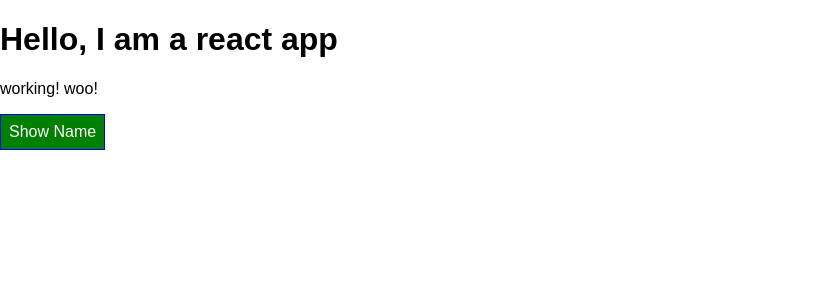
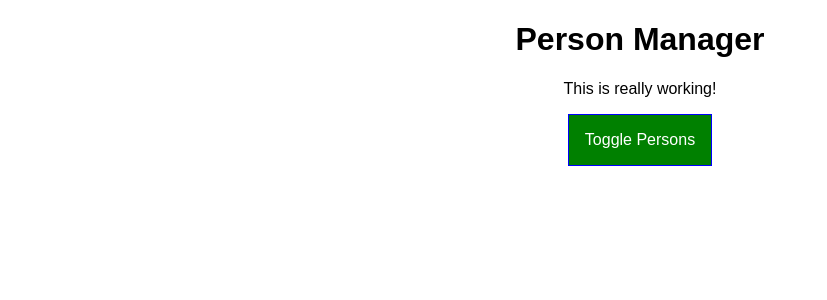
Before and after one commit to barbarabontempo/react-complete-guide, a React app: page / in a window 1280 px wide. Shown: the top 300 px of the page, without its empty margins (0-827 px from the left). Built offline with nearby package versions, Linux system fonts and the light colour scheme.

Commit message:
set up cockpit file

```diff
--- /dev/null
+++ b/src/components/Cockpit/Cockpit.css
@@ -0,0 +1,31 @@
+
+.red {
+    color: red;
+  }
+
+  .bold {
+    font-weight: bold;
+  }
+
+  .Cockpit button {
+    border: 1px solid blue;
+    padding: 16px;
+    background-color: green;
+    font: inherit;
+    color: white;
+    cursor: pointer;
+  }
+
+  .Cockpit button:hover {
+    background-color: lightgreen;
+    color: black;
+  }
+
+  .Cockpit button.Red {
+    background-color: red;
+  }
+
+  .Cockpit button.Red:hover {
+    background-color: salmon;
+    color: black;
+  }
--- /dev/null
+++ b/src/components/Cockpit/Cockpit.js
@@ -0,0 +1,30 @@
+import React from 'react';
+
+import classes from './Cockpit.css';
+
+const cockpit = ( props ) => {
+    const assignedClasses = [];
+    let btnClass = '';
+    if (props.showPersons) {
+        btnClass = classes.Red;
+    }
+
+    if ( props.persons.length <= 2 ) {
+      assignedClasses.push( classes.red ); // classes = ['red']
+    }
+    if ( props.persons.length <= 1 ) {
+      assignedClasses.push( classes.bold ); // classes = ['red', 'bold']
+    }
+
+    return (
+        <div className={classes.Cockpit}>
+            <h1>{props.title}</h1>
+            <p className={assignedClasses.join( ' ' )}>This is really working!</p>
+            <button
+                className={btnClass}
+                onClick={props.clicked}>Toggle Persons</button>
+        </div>
+    );
+};
+
+export default cockpit;
--- a/src/components/Persons/Person/Person.css
+++ b/src/components/Persons/Person/Person.css
@@ -6,3 +6,9 @@
     padding: 16px;
     text-align: center;
 }
+
+@media (min-width: 500px) {
+    .Person {
+        width: 450px;
+    }
+}
--- a/src/components/Persons/Person/Person.js
+++ b/src/components/Persons/Person/Person.js
@@ -1,45 +1,18 @@
-import React from 'react'
-import './Person.css'
-import styled from 'styled-components'
-//in its simplest form a component is just a function that returns some JSX/HTML
-//we are using ES6, we will create function using const keyword and arrow function
+import React from 'react';
 
-//props: attributes you add to your component
-//They are read-only components which must be kept pure i.e. immutable.
-//They are always passed down from the parent to the child components throughout the application.
-//A child component can never send a prop back to the parent component.
-//This help in maintaining the unidirectional data flow and are generally used to render the dynamically generated data
+import classes from './Person.css';
 
-const StyledDiv = styled.div`
-    width: 60%;
-    margin: 16px auto;
-    border: 1px solid #eee;
-    box-shadow: 0 2px 3px #ccc;
-    padding: 16px;
-    text-align: center;
+const person = props => {
+  console.log('[Person.js] rendering...');
+  return (
+    <div className={classes.Person}>
+      <p onClick={props.click}>
+        I'm {props.name} and I am {props.age} years old!
+      </p>
+      <p>{props.children}</p>
+      <input type="text" onChange={props.changed} value={props.name} />
+    </div>
+  );
+};
 
-    @media (min-width: 450px){
-        width: 450px;
-    }
-`
-
-const Person = (props) => {
-
-    return (
-        <StyledDiv>
-            <p onClick={props.deletePersonHandler}> I am {props.name} and I am {props.age} years old!</p>
-            <p>{props.children}</p>
-            {/* children any element between the opneing and closing tag of our component.  */}
-            <input type="text" onChange={props.changed} value={props.name}/>
-            {/* onChange fired whenever the value iin the input changes */}
-        </StyledDiv>
-    )
-    //if you have dynamic content in JSX, which we want to run as JS code and not as text, we need to wrap it in single curly brackets {}
-    //we can execute short simple expressions
-    //you can call a function here that does more complex stuff
-    //super reusable code
-
-
-}
-
-export default Person
+export default person;
--- a/src/components/Persons/Persons.js
+++ b/src/components/Persons/Persons.js
@@ -1,20 +1,20 @@
-import React from "react";
-import Person from "./Person/Person";
+import React from 'react';
 
-const persons = (props) =>
+import Person from './Person/Person';
 
-
-  props.persons.map((person, index) => {
-      console.log("wtf", props.click)
+const persons = props => {
+  console.log('[Persons.js] rendering...');
+  return props.persons.map((person, index) => {
     return (
-        <Person
-          changed={(evt) => props.changed(evt, person.id)}
-          click={() => props.clicked( index )}
-          key={person.id}
-          name={person.name}
-          age={person.age}
-        />
+      <Person
+        click={() => props.clicked(index)}
+        name={person.name}
+        age={person.age}
+        key={person.id}
+        changed={event => props.changed(event, person.id)}
+      />
     );
   });
+};
 
-  export default persons
+export default persons;
--- a/src/containers/App.css
+++ b/src/containers/App.css
@@ -1,27 +1,3 @@
 .App {
   text-align: center;
 }
-
-
-.red{
-  color: red
-}
-
-.bold{
-  font-weight: bold;
-}
-
-
-.Button{
-   background-color: green;
-   color: white;
-   font: inherit;
-   border: 1px solid blue;
-   padding: 8px;
-   cursor: pointer;
-}
-
-.Button:hover {
-     background-color: lightgreen;
-     color: black;
-   }
--- a/src/containers/App.js
+++ b/src/containers/App.js
@@ -1,192 +1,96 @@
-import React, { Component } from "react";
-import classes from "./App.css";
-import Radium from "radium";
-import styled from "styled-components";
-import ErrorBoundary from "../ErrorBoundary/ErrorBoundary";
-import Person from "../components/Persons/Person/Person" //can omit the .js because its added automatically by the build workflow
-// import ErrorBoundary from "../ErrorBoundary/ErrorBoundary";
-import Persons from "../components/Persons/Persons";
+import React, { Component } from 'react';
 
-//styled components:
-// const StyledButton = styled.button`
-//   background-color: ${props => props.alt ? 'red' : 'green'};
-//   color: white;
-//   font: inherit;
-//   border: 1px solid blue;
-//   padding: 8px;
-//   cursor: pointer;
-
-//   &:hover {
-//     background-color: ${props => props.alt ? 'salmon' : 'lightgreen'};
-//     color: black;
-//   }
-// `;
+import classes from './App.css';
+import Persons from '../components/Persons/Persons';
+import Cockpit from '../components/Cockpit/Cockpit';
 
 class App extends Component {
-  //state is managed from inside of a component
-  //can only use state in class based component
-  //can manage state in funcitonal components only with hooks
+  constructor(props) {
+    super(props);
+    console.log('[App.js] constructor');
+  }
+
   state = {
     persons: [
-      {
-        name: "barbs",
-        age: "26",
-        id: 1,
-      },
-      {
-        name: "kc",
-        age: "26",
-        id: 2,
-      },
-      {
-        name: "fran",
-        age: "26",
-        id: 3,
-      },
+      { id: 'asfa1', name: 'Max', age: 28 },
+      { id: 'vasdf1', name: 'Manu', age: 29 },
+      { id: 'asdf11', name: 'Stephanie', age: 26 }
     ],
-    showPerson: false,
-    //state is a special property, it can be changed01
-    //if it changes, it will lead React to re-render our DOM, to update the DOM
+    otherState: 'some other value',
+    showPersons: false
   };
 
-  //update an item in an array one attribute instead of replacing the whole object:
+  static getDerivedStateFromProps(props, state) {
+    console.log('[App.js] getDerivedStateFromProps', props);
+    return state;
+  }
 
-  // nameChangedHandler = (evt, id) => {
-  //   // use map to return a new array so we aren't mutating state
-  //   const updatedPersons = this.state.persons.map(p => {
-  //     // in the array, look for the object we want to update
-  //     if (p.id === id){ // if we find the object
-  //       const updatedPerson = {...p} // make a copy of it
-  //       updatedPerson.name = evt.target.value // update whatever attribute that has changed
-  //       return updatedPerson // return the updated copy
-  //     } else { // for all other objects in the array
-  //       return p // return the original object
-  //     }
-  //   })
-  //   this.setState({ // set state with our updated array
-  //     persons: updatedPersons
-  //   });
-  // };
+  componentWillMount() {
+    console.log('[App.js] componentWillMount');
+  }
 
-  nameChangedHandler = (evt, id) => {
-    const personIndex = this.state.persons.findIndex((p) => {
+  componentDidMount() {
+    console.log('[App.js] componentDidMount');
+  }
+
+  nameChangedHandler = (event, id) => {
+    const personIndex = this.state.persons.findIndex(p => {
       return p.id === id;
     });
 
     const person = {
-      ...this.state.persons[personIndex],
+      ...this.state.persons[personIndex]
     };
 
-    person.name = evt.target.value;
+    // const person = Object.assign({}, this.state.persons[personIndex]);
+
+    person.name = event.target.value;
+
     const persons = [...this.state.persons];
     persons[personIndex] = person;
 
-    this.setState({
-      persons: persons,
-    });
+    this.setState({ persons: persons });
   };
 
-  togglePersonHandler = () => {
-    this.setState((prevState) => ({
-      showPerson: !prevState.showPerson,
-    }));
+  deletePersonHandler = personIndex => {
+    // const persons = this.state.persons.slice();
+    const persons = [...this.state.persons];
+    persons.splice(personIndex, 1);
+    this.setState({ persons: persons });
   };
 
-  deletePersonHandler = (personIndex) => {
-     //this is mutating state directly, dont use this
-    // const persons = this.state.persons
-    const persons = [...this.state.persons]
-    persons.splice(personIndex, 1)
-    this.setState({persons: persons})
-  }
-
-  // deletePersonHandler = (id) => {
-  //   //this is mutating state directly, dont use this
-  //   // const persons = this.state.persons
-  //   const updatedPersons = this.state.persons.filter(
-  //     (person) => person.id !== id
-  //   );
-  //   this.setState({ persons: updatedPersons });
-  // };
-
-  // another way to delete:
-  // removeComment = commentId => {
-  //   // filter to return a new array with the comment we don't want removed
-  //   const updatedComments = this.state.comments.filter(comment => comment.id !== commentId)
-
-  //   this.setState({
-  //     comments: updatedComments
-  //   })
-  // }
+  togglePersonsHandler = () => {
+    const doesShow = this.state.showPersons;
+    this.setState({ showPersons: !doesShow });
+  };
 
   render() {
-    // styling inline
-    // const style = {
-    //   backgroundColor: "green",
-    //   font: "inherit",
-    //   border: "1px solid blue",
-    //   padding: "8px",
-    //   cursor: "pointer",
-    //   ":hover": {
-    //     backgroundColor: "lightgreen",
-    //     color: "black",
-    //   },
-    // };
+    console.log('[App.js] render');
+    let persons = null;
 
-    let persons = null;
-    if (this.state.showPerson) {
+    if (this.state.showPersons) {
       persons = (
-        <div>
-          <Persons persons={this.state.persons}
-            clicked={this.deletePersonHandler}
-            changed={this.nameChangedHandler}
-          />
-        </div>
+        <Persons
+          persons={this.state.persons}
+          clicked={this.deletePersonHandler}
+          changed={this.nameChangedHandler}
+        />
       );
     }
 
-    let assignedClasses = [];
-    if (this.state.persons.length <= 2) {
-      assignedClasses.push(classes.red);
-    }
-    if (this.state.persons.length <= 1) {
-      assignedClasses.push(classes.bold);
-    }
     return (
-      //the code in here, is JSX (JS looking a bit different)
-      //this is just syntatical sugar invented by react team
-      //will transpile to valid JS
-      //code that we can use to write HTML
-      <div className="App">
-        <h1> Hello, I am a react app</h1>
-        <p className={assignedClasses}> working! woo!</p>
-        {/* inline styling for the button */}
-        <button
-          className={classes.Button}
-          alt={this.state.showPerson}
-          onClick={this.togglePersonHandler}
-        >
-          Show Name
-        </button>
-        {/* <StyledButton  alt={this.state.showPerson} onClick={this.togglePersonHandler}>
-          Show Name
-        </StyledButton> */}
+      <div className={classes.App}>
+        <Cockpit
+          title={this.props.appTitle}
+          showPersons={this.state.showPersons}
+          persons={this.state.persons}
+          clicked={this.togglePersonsHandler}
+        />
         {persons}
       </div>
-      //best practice is to wrap everything in a root element
-      //typically u net everything inside an element you return
-
-      //create element is a method that takes at least 3 argument
-      //first one is element we want to render to the DOM
-      //second argument, configuation for this, we would pass a JS object
-      //third argument is any amount of children
-      //children = what is nested inside this div, in this caase we want to nest h1 inside the div
-      //this code below, is the same thing as the code above, this is why we need to import react
-      //writing code like this below is cumbersome, which is why we use JSX like above
-      //but the code below is what is happening behind the scene, the code above looks like HTML, but in erality it gets compiled like the code below
-      // return React.createElement('div', null, React.createElement('h1', {className: 'App'}, "I AM A REACT APP"))
     );
+    // return React.createElement('div', {className: 'App'}, React.createElement('h1', null, 'Does this work now?'));
   }
 }
 
-export default App; //higher order component
+export default App;
--- a/src/index.js
+++ b/src/index.js
@@ -1,8 +1,8 @@
 import React from 'react';
 import ReactDOM from 'react-dom';
 import './index.css';
-import App from './containers/App'
+import App from './containers/App';
 import registerServiceWorker from './registerServiceWorker';
 
-ReactDOM.render(<App />, document.getElementById('root'));
+ReactDOM.render(<App appTitle="Person Manager" />, document.getElementById('root'));
 registerServiceWorker();
```
Also changed, not shown: src/ErrorBoundary/ErrorBoundary.js (deleted, +0 -22 lines), src/registerServiceWorker.js (+4 -13 lines), 2 other files (tests, documents, lock files or other folders).
